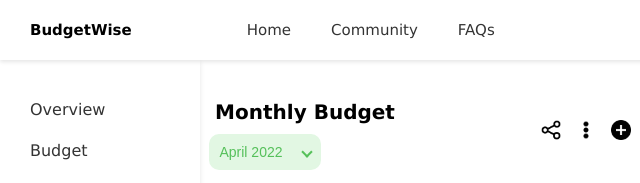
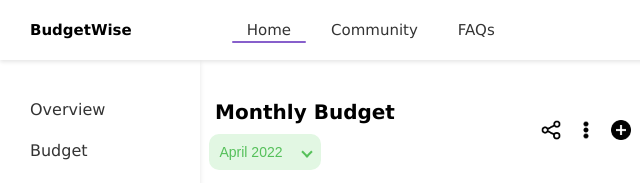
Before and after one commit to 408broncos/budgetwise-home, a website: page index.html in a window 1280 px wide. In both pictures the pointer is over the link "Home". Shown: the top 183 px of the page, 0-640 px from the left. Drawn offline with Linux system fonts and the light colour scheme.

Commit message:
add hover feature to nav texts

```diff
--- a/style.css
+++ b/style.css
@@ -53,6 +53,19 @@ html, body {
     padding: 4px 15px;
     font-size: 15px; /*  font size  */
     margin-right: 10px; /*  spacing between nav items */
+    position: relative; /* This ensures that the pseudo-element is positioned relative to the item */
+    cursor: pointer; /* Changes the cursor to indicate it's clickable */
+}
+
+.nav-item:hover::after {
+    content: ''; /* This is necessary for a pseudo-element to display */
+    position: absolute; /* Positions the pseudo-element absolutely within its parent */
+    bottom: 0; /* Aligns the pseudo-element to the bottom of the parent */
+    left: 0; /* Aligns the pseudo-element to the left of the parent */
+    width: 100%; /* Makes the pseudo-element as wide as the parent */
+    height: 2px; /* The height of the border */
+    background-color: #875fcb; /* The color of the border */
+    border-radius: 2px; /* Optional: if you want rounded corners */
 }
 
 /* ... */
```
